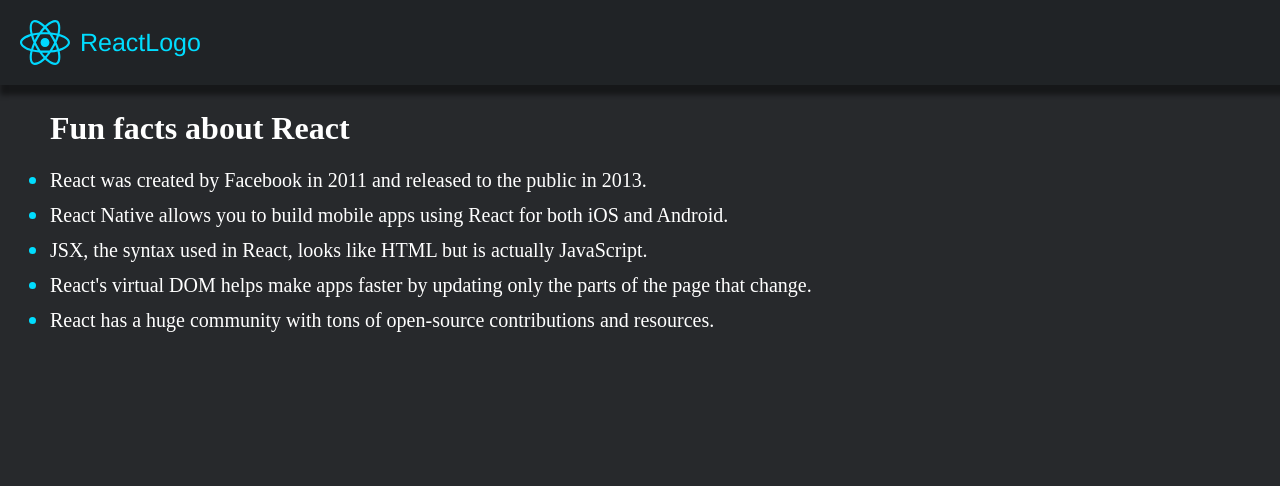
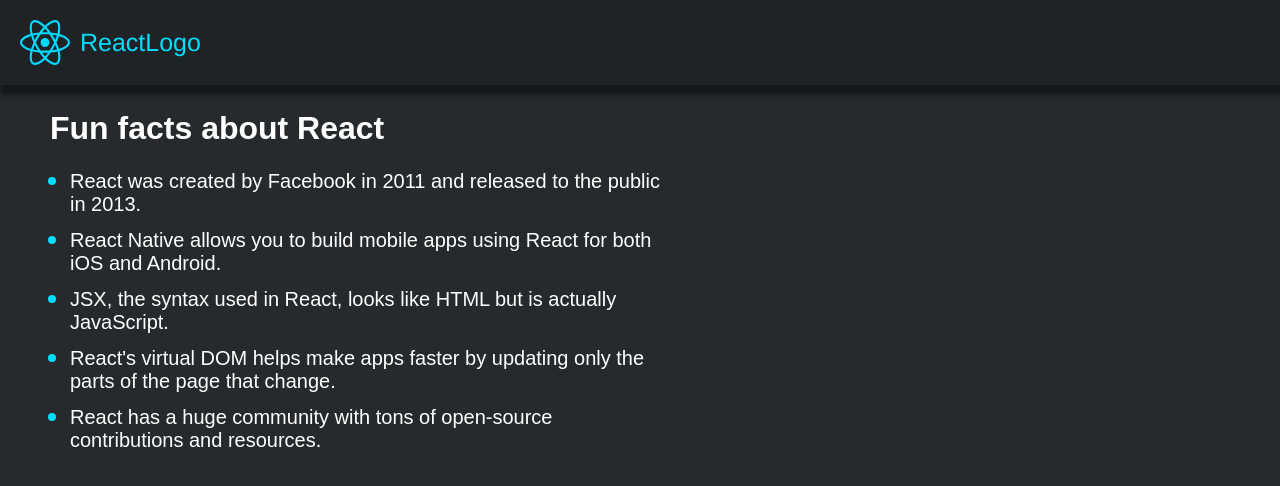
Before and after one commit to PetarMihaylov-PM/my-react-list, a React (Vite) app: page / in a window 1280 px wide. Shown: the top 486 px of the page. Built offline with nearby package versions, Linux system fonts and the light colour scheme; a web font is replaced by a local one.

Commit message:
commit changes on challange

```diff
--- a/src/challanges/01. mentalOutline/style/style.css
+++ b/src/challanges/01. mentalOutline/style/style.css
@@ -1,7 +1,7 @@
 * {
   margin: 0;
   padding: 0;
-  font-family: Playfair;
+  font-family: Playfair, sans-serif;
 }
 body {
   display: flex;
@@ -48,3 +48,8 @@
   color: rgb(0, 221, 255);
   font-size: 25px;
 }
+
+.main ul {
+  padding-left: 20px;
+  max-width: 600px;
+}
```
